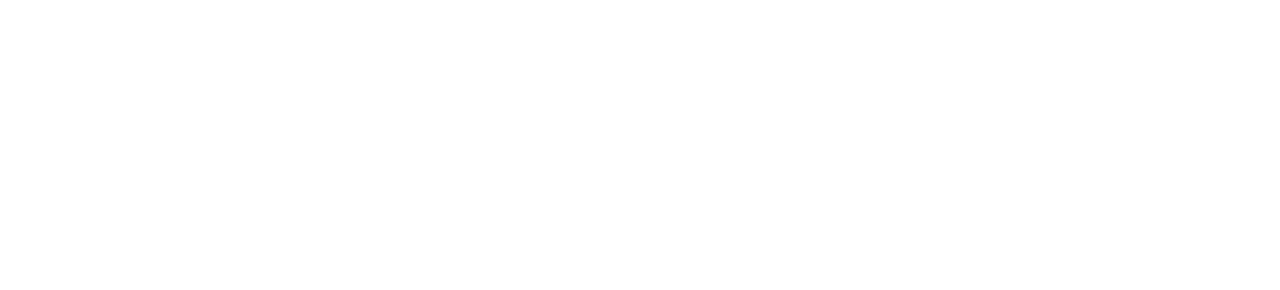
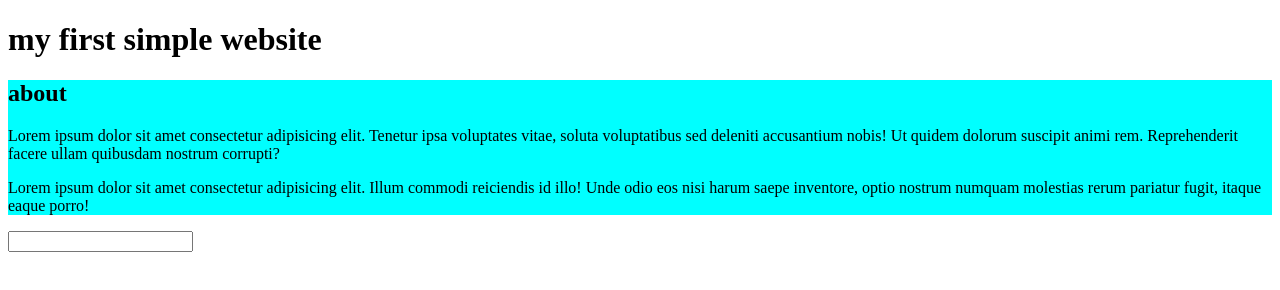
Before and after one commit to Jawoadsjn/my-first-github-repo, a plain HTML site: page index.html in a window 1280 px wide. Drawn offline with Linux system fonts and the light colour scheme.

Commit message:
first commit

```diff
--- a/index.html
+++ b/index.html
@@ -4,8 +4,19 @@
     <meta charset="UTF-8">
     <meta name="viewport" content="width=device-width, initial-scale=1.0">
     <title>My first git hub using</title>
+    <link rel="stylesheet" href="styles/blog.css">
 </head>
 <body>
-
+    <h1>my first simple website</h1>
+    <div class="first">
+        <h2>about</h2>
+        <p>Lorem ipsum dolor sit amet consectetur adipisicing elit. Tenetur ipsa voluptates vitae, soluta voluptatibus sed deleniti accusantium nobis! Ut quidem dolorum suscipit animi rem. Reprehenderit facere ullam quibusdam nostrum corrupti?</p>
+        <p>Lorem ipsum dolor sit amet consectetur adipisicing elit. Illum commodi reiciendis id illo! Unde odio eos nisi harum saepe inventore, optio nostrum numquam molestias rerum pariatur fugit, itaque eaque porro!</p>
+    </div>
+    <div>
+        <form action="">
+            <input type="text">
+        </form>
+    </div>
 </body>
 </html>
--- /dev/null
+++ b/styles/blog.css
@@ -0,0 +1,4 @@
+.first{
+    background-color: aqua;
+    /* box-shadow: 100px; */
+}
```
